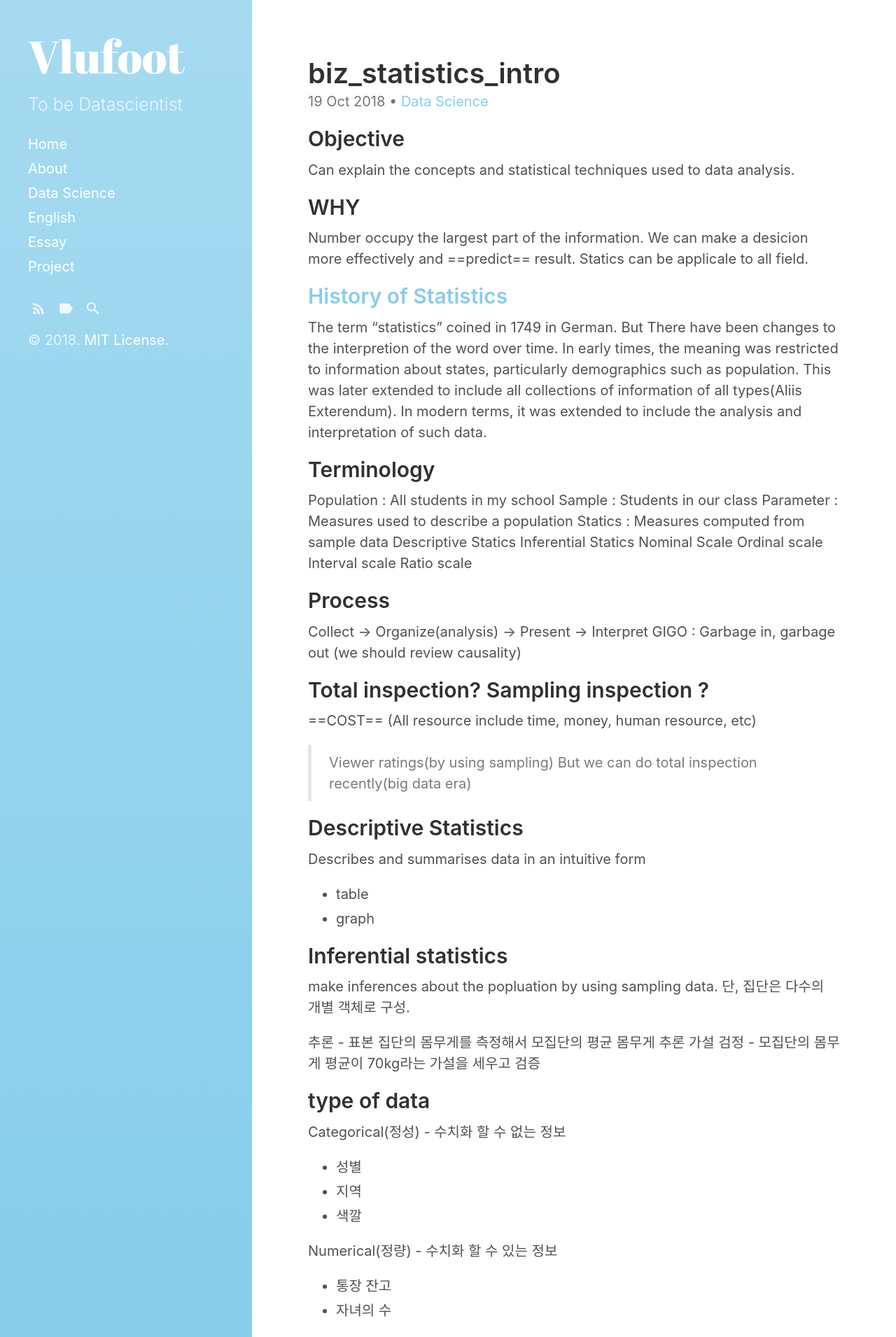
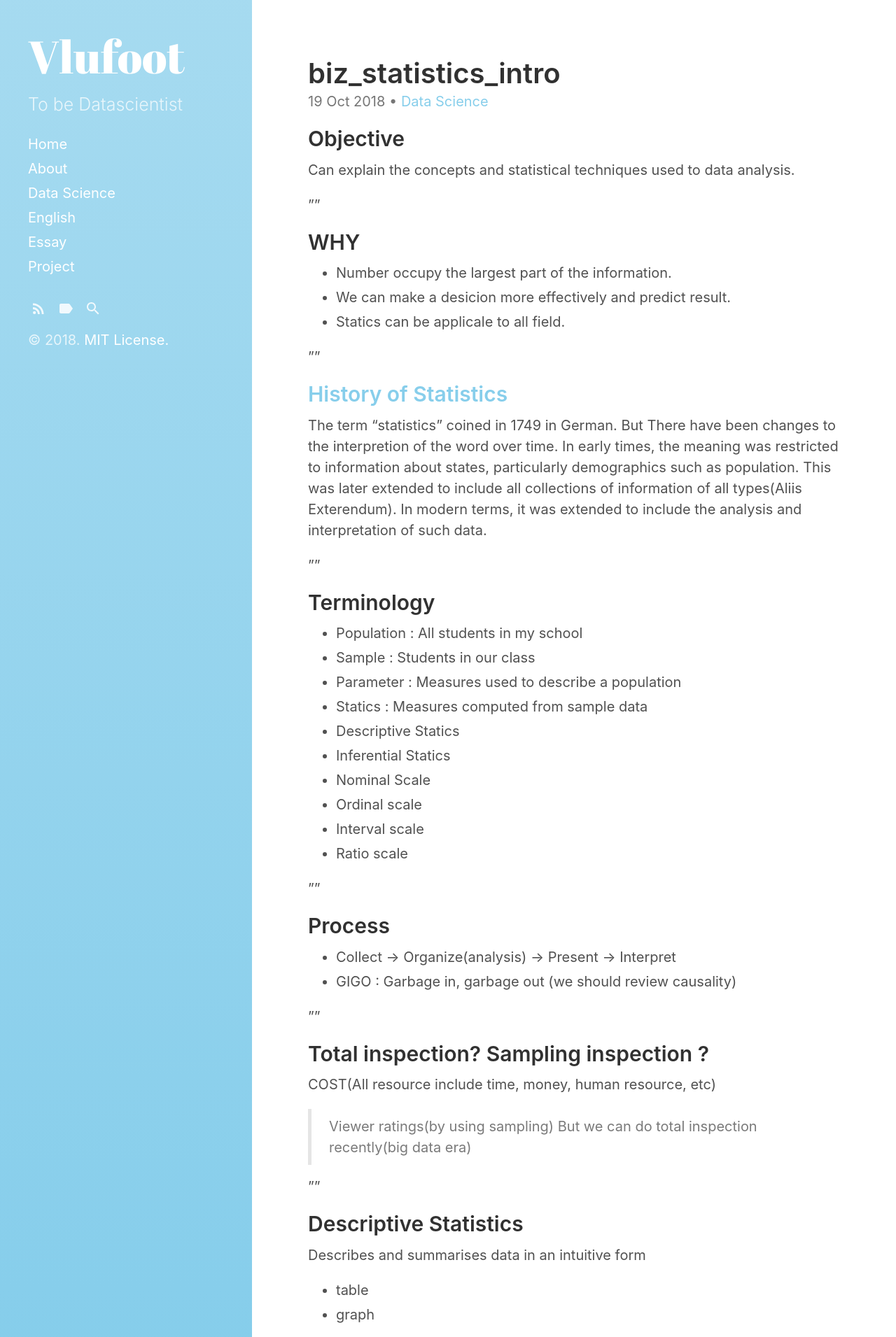
Before and after one commit to vlufoot/vlufoot.github.io, a Jekyll site: the page built from _posts/2018-10-19-datascience-statics1.md, in a window 1280 px wide. Shown: the top 1911 px of the page at 70% size. Built offline with Jekyll 4.4.1, drawn with Linux system fonts in a browser that asks for light colours; some of the changed lines change nothing that is shown; some of the changed text lies outside the part shown.

Commit message:
Update 2018-10-19-datascience-statics1.md

````diff
--- a/_posts/2018-10-19-datascience-statics1.md
+++ b/_posts/2018-10-19-datascience-statics1.md
@@ -11,36 +11,48 @@
 ## Objective
 Can explain the concepts and statistical techniques used to data analysis.
 
+"<!--more-->"
+
 ## WHY
-Number occupy the largest part of the information.
-We can make a desicion more effectively and ==predict== result.
-Statics can be applicale to all field.
+* Number occupy the largest part of the information.
+* We can make a desicion more effectively and predict result.
+* Statics can be applicale to all field.
+
+"<!--more-->"
 
 ## [History of Statistics](https://en.wikipedia.org/wiki/History_of_statistics)
 The term "statistics" coined in 1749 in German. But There have been changes to the interpretion of the word over time. In early times, the meaning was restricted to information about states, particularly demographics such as population. This was later extended to include all collections of information of all types(Aliis Exterendum). In modern terms, it was extended to include the analysis and interpretation of such data.
 
+"<!--more-->"
+
 ## Terminology
-Population : All students in my school
-Sample : Students in our class
-Parameter : Measures used to describe a population
-Statics : Measures computed from sample data
-Descriptive Statics
-Inferential Statics
-Nominal Scale
-Ordinal scale
-Interval scale
-Ratio scale
+* Population : All students in my school
+* Sample : Students in our class
+* Parameter : Measures used to describe a population
+* Statics : Measures computed from sample data
+* Descriptive Statics
+* Inferential Statics
+* Nominal Scale
+* Ordinal scale
+* Interval scale
+* Ratio scale
+
+"<!--more-->"
 
 ## Process
-Collect -> Organize(analysis) -> Present -> Interpret
-GIGO : Garbage in, garbage out (we should review causality)
+* Collect -> Organize(analysis) -> Present -> Interpret
+* GIGO : Garbage in, garbage out (we should review causality)
+
+"<!--more-->"
 
 ## Total inspection? Sampling inspection ?
 
-==COST== (All resource include time, money, human resource, etc)
+COST(All resource include time, money, human resource, etc)
 
 > Viewer ratings(by using sampling)
 > But we can do total inspection recently(big data era)
+
+"<!--more-->"
 
 ## Descriptive Statistics
 
@@ -48,40 +60,43 @@
 * table
 * graph
 
+"<!--more-->"
+
 ## Inferential statistics
 
-make inferences about the popluation by using sampling data.
-단, 집단은 다수의 개별 객체로 구성.
+make inferences about the popluation by using sampling data. 단, 집단은 다수의 개별 객체로 구성.
 
-추론 - 표본 집단의 몸무게를 측정해서 모집단의 평균 몸무게 추론
-가설 검정 - 모집단의 몸무게 평균이 70kg라는 가설을 세우고 검증
+* 추론 - 표본 집단의 몸무게를 측정해서 모집단의 평균 몸무게 추론
+* 가설 검정 - 모집단의 몸무게 평균이 70kg라는 가설을 세우고 검증
 
 ## type of data
-Categorical(정성) - 수치화 할 수 없는 정보
+
+1. Categorical(정성) - 수치화 할 수 없는 정보
 * 성별
 * 지역
 * 색깔
 
-Numerical(정량) - 수치화 할 수 있는 정보
+2. Numerical(정량) - 수치화 할 수 있는 정보
 * 통장 잔고
 * 자녀의 수
 
 실제 세상에는 정성정보가 더 많음, 통계적으로는 정량적 변수들이 좋음
 
->Discrete variable : the number of cups in my house
->Continuous variable : weight, height
+2-1. Discrete variable : the number of cups in my house
+2-2. Continuous variable : weight, height
 
+"<!--more-->"
 
 ## Type of scale
 
 * Ratio Scale : Differences between measurements, true zero exists
-```Height,Age 마이너스 개념 없다/ 180인 학생은 90보다 2배 크다  ```
+Height,Age 마이너스 개념 없다/ 180인 학생은 90보다 2배 크다
 * Interval Scale : Differences between measurements but no true zero
-```Temperature : 100도 - 80도 = 20도 - 0도 / 2도는 1도보다 2배 덥지 않음 ```
+Temperature : 100도 - 80도 = 20도 - 0도 / 2도는 1도보다 2배 덥지 않음
 * Ordinal Scale : Ordered Categories (rankings, order, or scaling)
-```good 10 / soso 20 / bad 15  ```
+good 10 / soso 20 / bad 15
 * Nominal Scale : Categories (no ordering or direction)
-```What workers want? Salary / WLB / Better retirement```
+What workers want? Salary / WLB / Better retirement
 
 통계분석하기에는 데이터간의 거리를 알기 쉽기 때문에 비율척도가 좋지만 실제로는 명목척도가 제일 많다.
 
````
